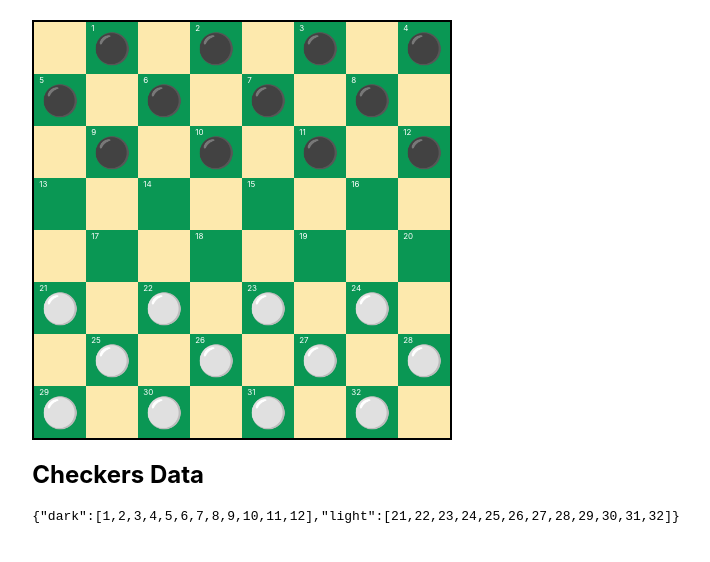
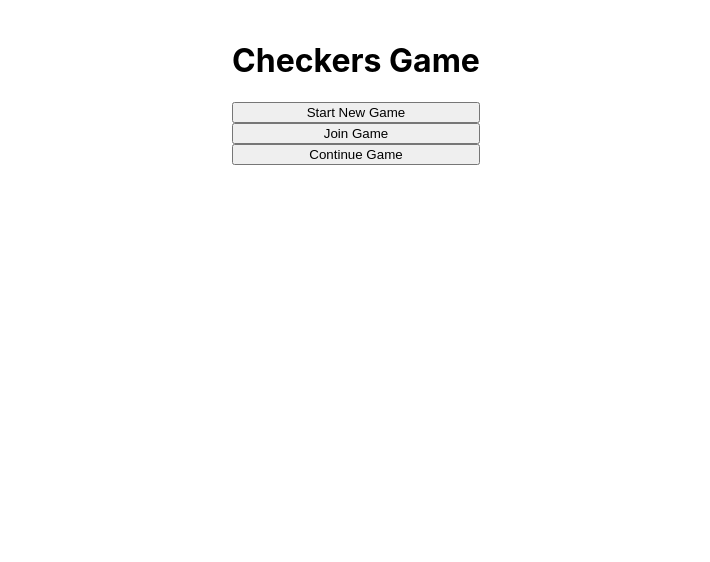
Before and after one commit to zombie-clinic/checkers-react-game, a React (Vite) app: page / in a window 1280 px wide. Shown: the top 562 px of the page, without its empty margins (284-994 px from the left). Built offline with nearby package versions, Linux system fonts and the light colour scheme; no server answers.

Commit message:
StartPage component

```diff
--- a/src/App/App.jsx
+++ b/src/App/App.jsx
@@ -1,13 +1,15 @@
 // import { useState } from 'react'
 import css from'./App.module.css'
 import CheckersBoard from '../components/CheckersBoard/CheckersBoard'
+import StartPage from '../components/StartPage/StartPage'
 
 function App() {
 
   return (
     <>
       <div className = {css.appContainer}>
-        <CheckersBoard/>
+        {/* <CheckersBoard/> */}
+        <StartPage/>
       </div>
     </>)
 }
--- a/src/api/CheckersApi.js
+++ b/src/api/CheckersApi.js
@@ -22,6 +22,17 @@ import axios from 'axios';
 const instance = axios.create ({
   baseURL: 'http://localhost:8080/games'
 })
+
+export const startNewGame = async (player=1, side='LIGHT') => {
+  const requestData = {
+    playerId: player,
+    side: side,
+  };
+  const { newGameData } = await instance.post('/', requestData)
+  // const newGameData = response.data;
+  console.log('posting a new game')
+  return newGameData;
+}
 
 //Get current state of a game (the result of the last move)
 export const getCheckersPositions = async (gameId) => {
--- a/src/components/CheckersBoard/CheckersBoard.jsx
+++ b/src/components/CheckersBoard/CheckersBoard.jsx
@@ -141,10 +141,10 @@ const [moveData, setMoveData] = useState({});
     <table className={styles.checkerboard}>
       <tbody>{renderTable()}</tbody>
     </table>
-      <div>
+      {/* <div>
       <h2>Checkers Data</h2>
       <pre>{JSON.stringify(checkerData)}</pre>
-      </div>
+      </div> */}
     </div>
   );
 };
--- /dev/null
+++ b/src/components/StartPage/StartPage.jsx
@@ -0,0 +1,36 @@
+import { useState } from 'react';
+import CheckersBoard from '../CheckersBoard/CheckersBoard';
+import styles from './StartPage.module.css'
+
+function StartPage() {
+  const [gameStarted, setGameStarted] = useState(false);
+
+  const handleStartGame = () => {
+    setGameStarted(true);
+  };
+
+  const handleJoinGame = () => {
+    // Logic for continuing the game
+  };
+
+  const handleContinueGame = () => {
+    // Logic for loading a saved game
+  };
+
+  if (gameStarted) {
+    return <CheckersBoard />;
+  }
+
+  return (
+    <div>
+      <h1>Checkers Game</h1>
+      <div className={styles.buttonWrap}>
+      <button onClick={handleStartGame}>Start New Game</button>
+      <button onClick={handleJoinGame}>Join Game</button>
+      <button onClick={handleContinueGame}>Continue Game</button>
+      </div>
+    </div>
+  );
+}
+
+export default StartPage;
--- /dev/null
+++ b/src/components/StartPage/StartPage.module.css
@@ -0,0 +1,4 @@
+.buttonWrap{
+    display: flex;
+    flex-direction: column;
+}
```
Also changed, not shown: src/components/temp.jsx (renamed from src/components/CheckersBoard/temp.jsx, +43 -0 lines), adr/notes.txt.
